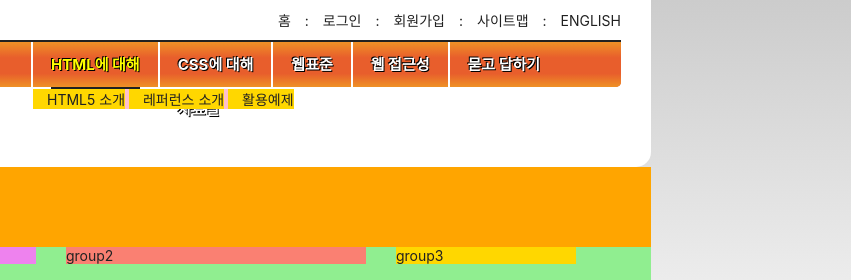
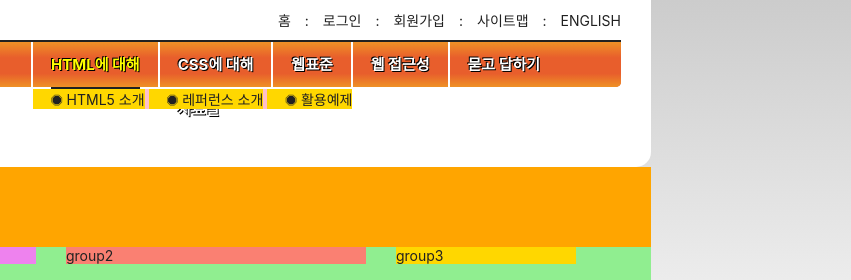
Before and after one commit to DoctorK4/HTML5, a plain HTML site: page index.html in a window 1280 px wide. Shown: the top 280 px of the page, 429-1280 px from the left. Drawn offline with Linux system fonts and the light colour scheme; a web font is replaced by a local one.

Commit message:
sub-menu 아이콘 폰트 적용

```diff
--- a/css/fontello.css
+++ b/css/fontello.css
@@ -47,4 +47,5 @@
 .icon-plus:before { content: '\e801'; } /* '' */
 .icon-search:before { content: '\e802'; } /* '' */
 .icon-right-open:before { content: '\e803'; } /* '' */
+.icon-right-stop:before { content: '\e804'; } /* '' */
 .icon-dot-circled:before { content: '\f192'; } /* '' */
--- a/styles/style.css
+++ b/styles/style.css
@@ -1,5 +1,6 @@
 @import url(./normalize.css);
 @import url(./reset.css);
+@import url(./fonts.css);
 
 /* 숨김 콘텐츠 */
 .a11y-hidden {
@@ -160,6 +161,40 @@ right: 0;
   background-color: gold;
 }
 
+.sub-menu a::before {
+  content:"\e805";
+  font-family: 'fontello';
+  font-weight: normal;
+  display: inline-block;
+  text-decoration: inherit;
+  width: 1em;
+  margin-right: .2em;
+  text-align: center;
+  /* opacity: .8; */
+
+  /* For safety - reset parent styles, that can break glyph codes*/
+  font-variant: normal;
+  text-transform: none;
+
+  /* fix buttons height, for twitter bootstrap */
+  line-height: 1em;
+
+  /* Animation center compensation - margins should be symmetric */
+  /* remove if not needed */
+  margin-left: .2em;
+
+  /* you can be more comfortable with increased icons size */
+  /* font-size: 120%; */
+
+  /* Font smoothing. That was taken from TWBS */
+  -webkit-font-smoothing: antialiased;
+  -moz-osx-font-smoothing: grayscale;
+}
+
+.sub-menu a:hover::before, .sub-menu a:focus::before {
+  content: "\e801";
+}
+
 .is-active .sub-menu {
   display: block;
   white-space: nowrap;
```
Also changed, not shown: font/fontello.ttf, font/fontello.woff, font/fontello.woff2, 2 other files.
